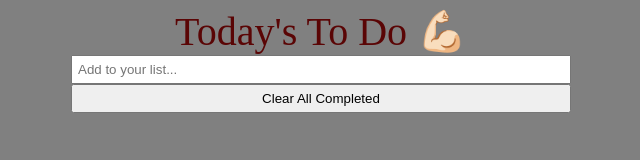
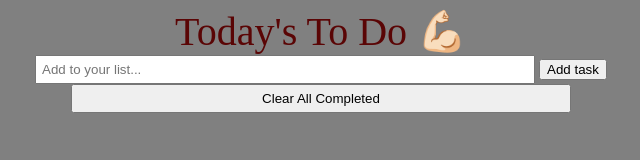
Before and after one commit to Reem-lab/To-Do-List, a website built with webpack: page src/index.html in a window 1280 px wide. Shown: the whole page, without its empty margins (319-959 px from the left). Built offline with nearby package versions, Linux system fonts and the light colour scheme.

Commit message:
Update index.html file

```diff
--- a/src/index.html
+++ b/src/index.html
@@ -14,10 +14,11 @@
 <body>
     <div class="list-items">
         <div class="to-do">Today's To Do 💪🏻</div>
-        <div>
+        <div class="input">
             <input class="input-list" type="text" maxlength="50" placeholder="Add to your list...">
+            <input type="submit" class="add" value="Add task">
         </div>
-        <div class="list-container" >
+        <div class="tasks" >
 
         </div>
         <button class="deletebtn" type="button">Clear All Completed </button>
```
